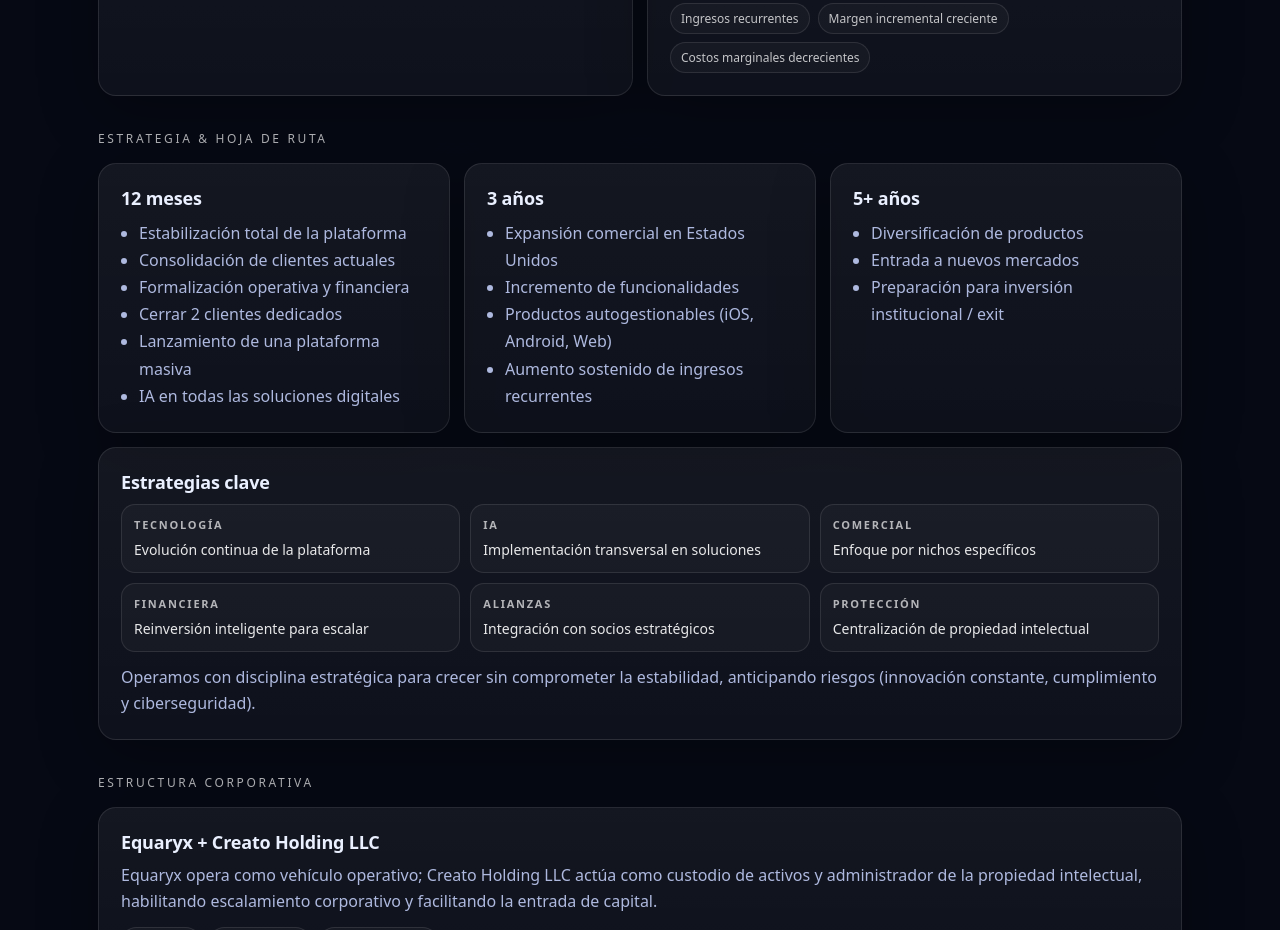
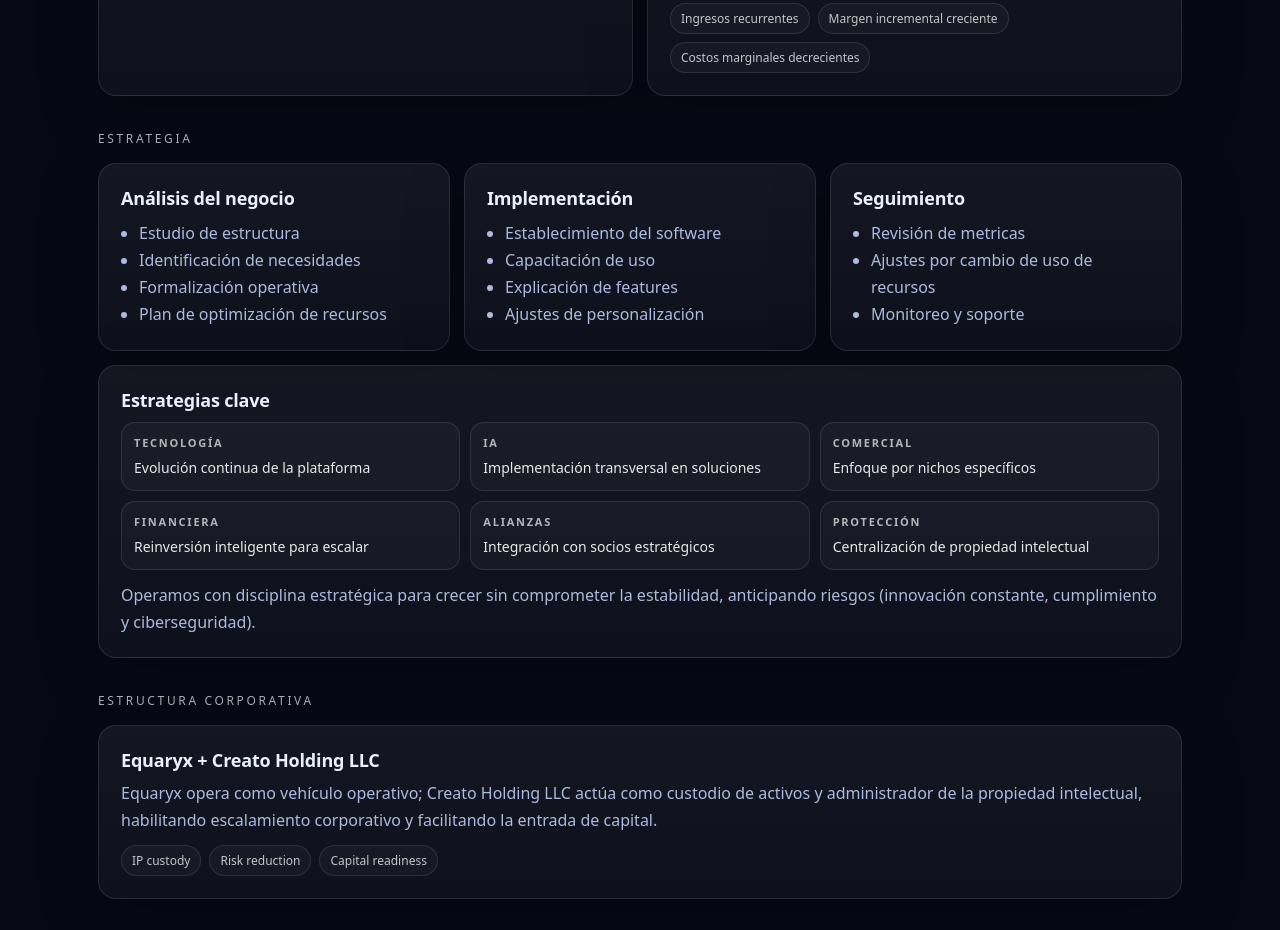
Before and after one commit to pedrojasso09/Equaryx, a plain HTML site: page index.html in a window 1280 px wide. Shown: the part 1318-2248 px from the top of the page. Drawn offline with Linux system fonts and the light colour scheme.

Commit message:
Update index.html

```diff
--- a/index.html
+++ b/index.html
@@ -349,34 +349,32 @@
   </section>
 
   <!-- ESTRATEGIA -->
-  <div class="sectionTitle" id="estrategia">Estrategia & hoja de ruta</div>
+  <div class="sectionTitle" id="estrategia">Estrategia</div>
   <section class="grid">
     <div class="card third">
-      <h3>12 meses</h3>
+      <h3>Análisis del negocio</h3>
       <ul>
-        <li>Estabilización total de la plataforma</li>
-        <li>Consolidación de clientes actuales</li>
-        <li>Formalización operativa y financiera</li>
-        <li>Cerrar 2 clientes dedicados</li>
-        <li>Lanzamiento de una plataforma masiva</li>
-        <li>IA en todas las soluciones digitales</li>
+        <li>Estudio de estructura</li>
+        <li>Identificación de necesidades</li>
+        <li>Formalización operativa</li>
+        <li>Plan de optimización de recursos</li>
       </ul>
     </div>
     <div class="card third">
-      <h3>3 años</h3>
+      <h3>Implementación</h3>
       <ul>
-        <li>Expansión comercial en Estados Unidos</li>
-        <li>Incremento de funcionalidades</li>
-        <li>Productos autogestionables (iOS, Android, Web)</li>
-        <li>Aumento sostenido de ingresos recurrentes</li>
+        <li>Establecimiento del software</li>
+        <li>Capacitación de uso</li>
+        <li>Explicación de features</li>
+        <li>Ajustes de personalización</li>
       </ul>
     </div>
     <div class="card third">
-      <h3>5+ años</h3>
+      <h3>Seguimiento</h3>
       <ul>
-        <li>Diversificación de productos</li>
-        <li>Entrada a nuevos mercados</li>
-        <li>Preparación para inversión institucional / exit</li>
+        <li>Revisión de metricas</li>
+        <li>Ajustes por cambio de uso de recursos</li>
+        <li>Monitoreo y soporte</li>
       </ul>
     </div>
 
```
